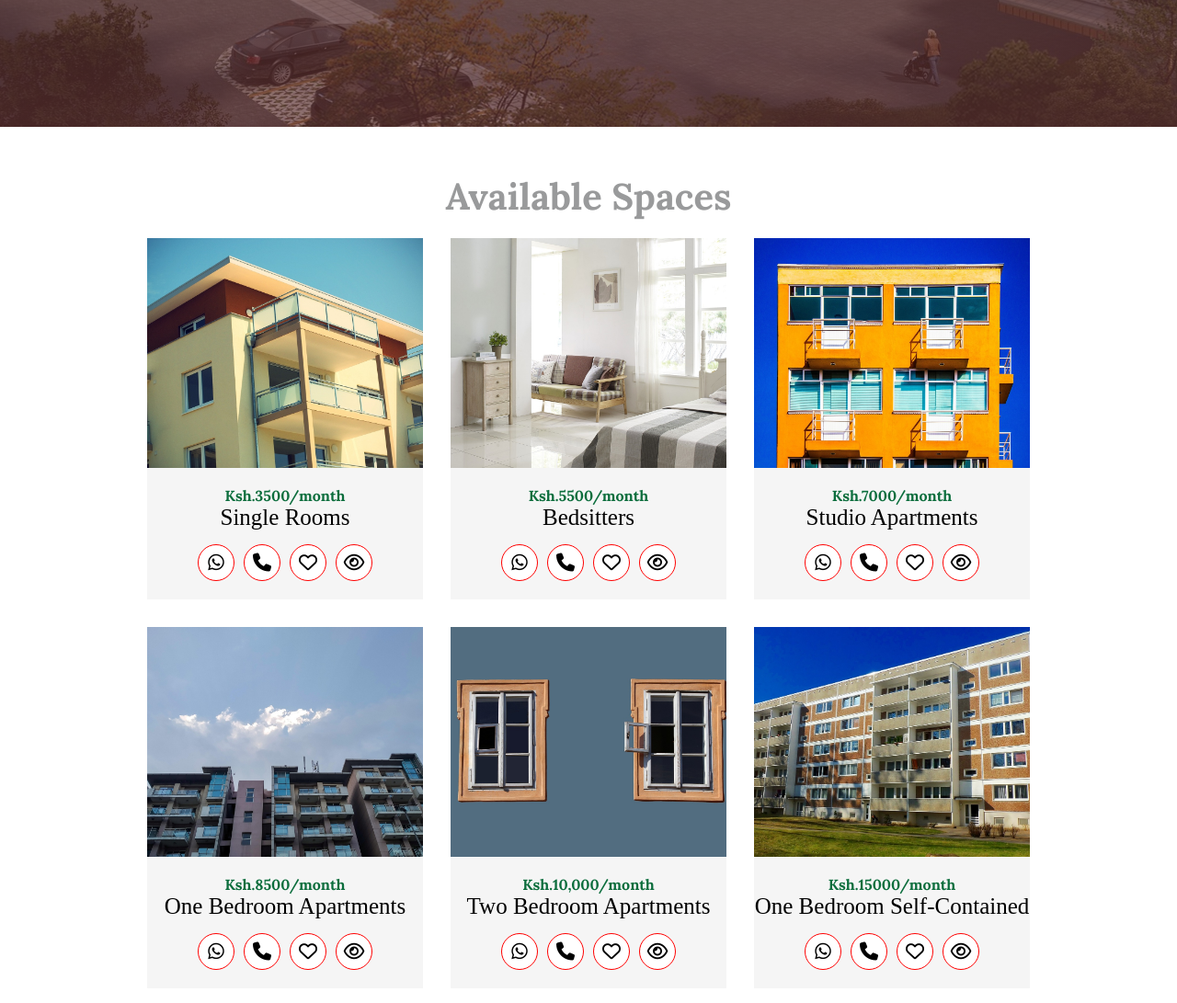
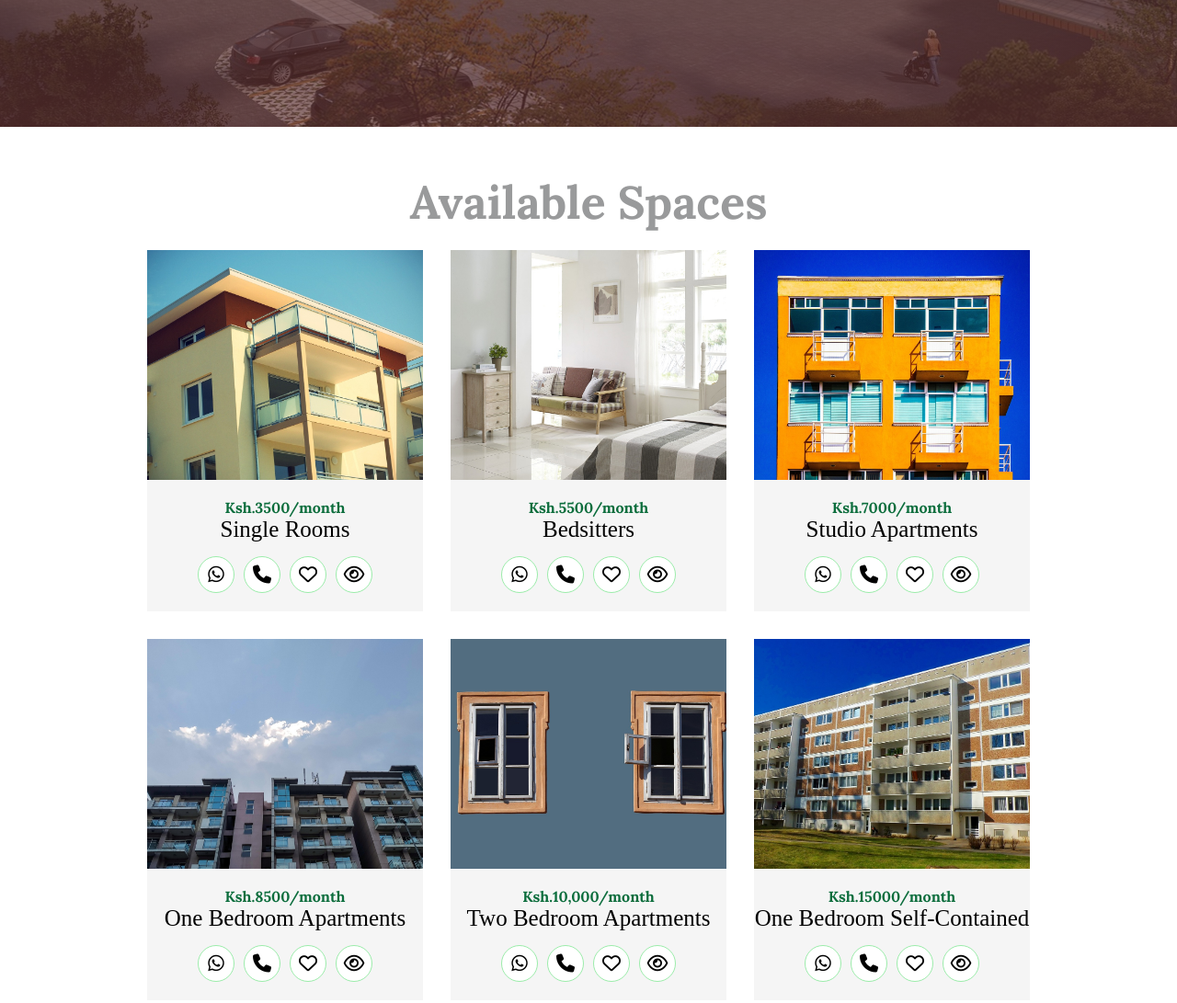
Before and after one commit to FrancisMurayaDev/urban-haven-apartments, a website built with Vite: page index.html in a window 1280 px wide. Shown: the part 919-2010 px from the top of the page at 92% size. Built offline with nearby package versions, Linux system fonts and the light colour scheme; a web font is replaced by a local one.

```diff
--- a/src/style.css
+++ b/src/style.css
@@ -230,7 +230,7 @@
 }
 
 .title-main {
-  font-size: 4rem;
+  font-size: 5rem;
 
 }
 
@@ -302,7 +302,7 @@
   height: var(--amenity-action-size);
   width: var(--amenity-action-size);
   border-radius: 50%;
-  border: 1px solid red;
+  border: 1px solid rgb(155, 236, 170);
   display: flex;
   justify-content: center;
   align-items: center;
```
